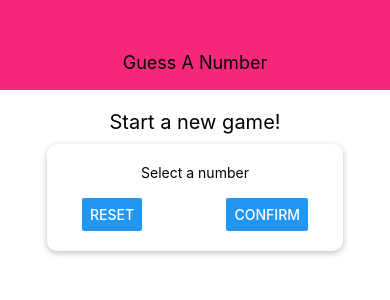
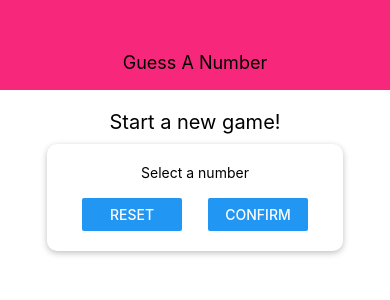
Before and after one commit to Tcoded/Guess-A-Number, a React Native app: screen / in a window 390 px wide. Shown: the top 300 px of the page. Built offline with nearby package versions, Linux system fonts and the light colour scheme.

Commit message:
adjust buttons to be uniform

```diff
--- a/screens/GameStartScreen.js
+++ b/screens/GameStartScreen.js
@@ -9,8 +9,8 @@ const GameStartScreen = props => {
                 <Text>Select a number</Text>
                 <TextInput />
                 <View style={styles.buttonContainer}>
-                    <Button title="Reset" onPress={() => {}} />
-                    <Button title="Confirm" onPress={() => {}} />
+                    <View style={styles.button}><Button title="Reset" onPress={() => {}} /></View>
+                    <View style={styles.button}><Button title="Confirm" onPress={() => {}} /></View>
                 </View>
             </View>
         </View>
@@ -45,6 +45,9 @@ const styles = StyleSheet.create({
         width: '100%',
         justifyContent: 'space-between',
         paddingHorizontal: 15
+    },
+    button: {
+        width: 100
     }
 });
 
```
